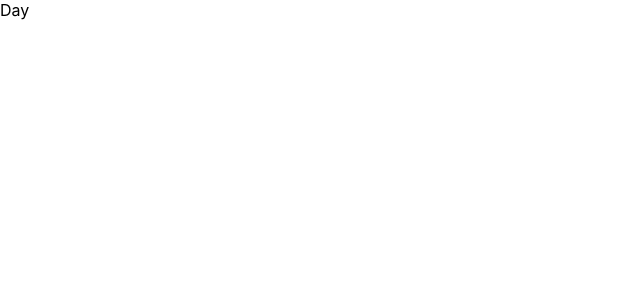
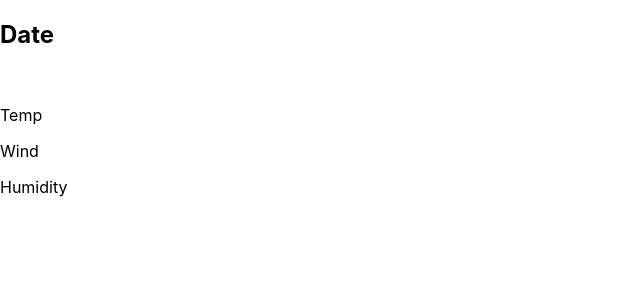
Before and after one commit to Apjuve/Elclima, a React (Create React App) app in the folder clima/: page / in a window 1280 px wide. Shown: the top 300 px of the page, without its empty margins (0-640 px from the left). Built offline with nearby package versions, Linux system fonts and the light colour scheme.

Commit message:
created starter format for article component

```diff
--- a/clima/src/components/Article.js
+++ b/clima/src/components/Article.js
@@ -3,7 +3,14 @@ import React from "react";
 
 const Article = () => {
     return (
-        <div>Day</div>
+        <article>
+            <h2>Date</h2>
+            <img src="" alt="" />
+            <p>Temp</p>
+            <p>Wind</p>
+            <p>Humidity</p>
+
+        </article>
     )
 }
 
```
